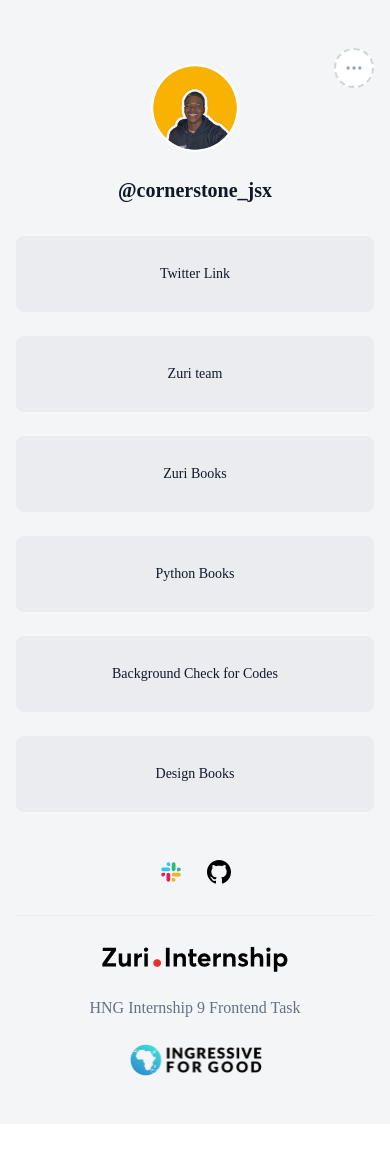
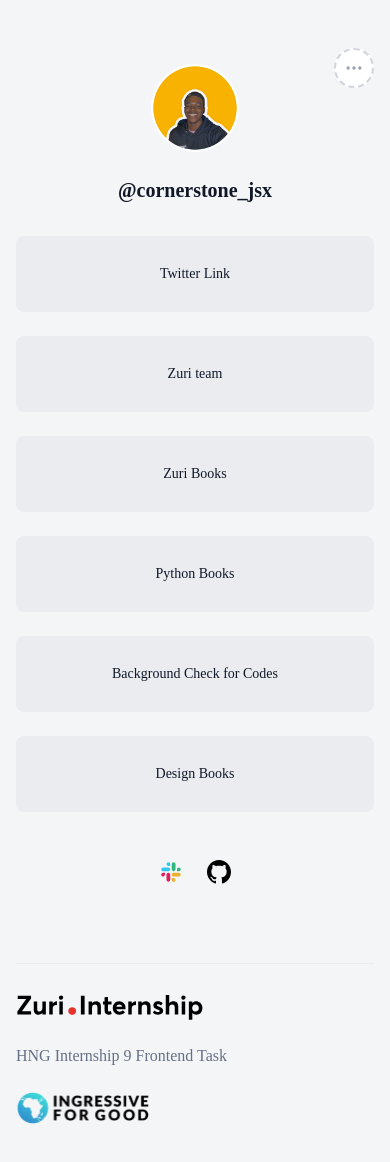
Before and after one commit to Cornerstone-04/zuri-frontend-stage-1, a React (Create React App) app: page / in a window 390 px wide. Shown: the top 1162 px of the page. Before the commit the page ends 1124 px from the top, so only its background shows below. Built offline with nearby package versions, Linux system fonts and the light colour scheme.

Commit message:
Adjust footer alignment on mobile
The footer alignment has been moved to the left
on mobile view

```diff
--- a/src/components/Footer.jsx
+++ b/src/components/Footer.jsx
@@ -4,7 +4,7 @@
 const Footer = () => {
   return (
     <footer className="w-full max-w-full min-h-auto py-12 px-4 sm:px-12 lg:px-28 flex justify-center items-center absolute bottom-0">
-      <div className="m-auto w-full max-w-custom flex flex-col sm:flex-row justify-center sm:justify-between items-center gap-6 border-t-1 border-zuriGray-200 pt-6">
+      <div className="m-auto w-full max-w-custom flex flex-col sm:flex-row justify-between items-start sm:items-center gap-6 border-t-1 border-zuriGray-200 pt-6">
         <img src={Logo} alt="ingressive_for_good" />
         <p className="text-zuriGray-500 text-base font-default font-normal text-center">
           HNG Internship 9 Frontend Task
--- a/src/output.css
+++ b/src/output.css
@@ -613,10 +613,6 @@
   display: none;
 }
 
-.h-40{
-  height: 10rem;
-}
-
 .h-img{
   height: 88px;
 }
@@ -631,10 +627,6 @@
 
 .min-h-screen{
   min-height: 100vh;
-}
-
-.min-h-full{
-  min-height: 100%;
 }
 
 .w-full{
@@ -669,6 +661,10 @@
   flex-direction: column;
 }
 
+.items-start{
+  align-items: flex-start;
+}
+
 .items-center{
   align-items: center;
 }
@@ -683,6 +679,10 @@
 
 .justify-center{
   justify-content: center;
+}
+
+.justify-between{
+  justify-content: space-between;
 }
 
 .gap-6{
@@ -747,16 +747,6 @@
   padding-right: 1rem;
 }
 
-.py-6{
-  padding-top: 1.5rem;
-  padding-bottom: 1.5rem;
-}
-
-.py-20{
-  padding-top: 5rem;
-  padding-bottom: 5rem;
-}
-
 .pt-6{
   padding-top: 1.5rem;
 }
@@ -767,6 +757,14 @@
 
 .pb-20{
   padding-bottom: 5rem;
+}
+
+.pb-28{
+  padding-bottom: 7rem;
+}
+
+.pb-32{
+  padding-bottom: 8rem;
 }
 
 .text-center{
@@ -892,6 +890,14 @@
     flex-direction: row;
   }
 
+  .sm\:items-center{
+    align-items: center;
+  }
+
+  .sm\:justify-start{
+    justify-content: flex-start;
+  }
+
   .sm\:justify-between{
     justify-content: space-between;
   }
--- a/src/screens/Links.jsx
+++ b/src/screens/Links.jsx
@@ -91,7 +91,7 @@
           Design Books
         </a>
 
-        <div className="social pt-6 pb-20 sm:pb-6 flex justify-center items-center gap-6">
+        <div className="social pt-6 pb-32 sm:pb-6 flex justify-center items-center gap-6">
           <a href="/">
             <img src={Slack} alt="" />
           </a>
```
